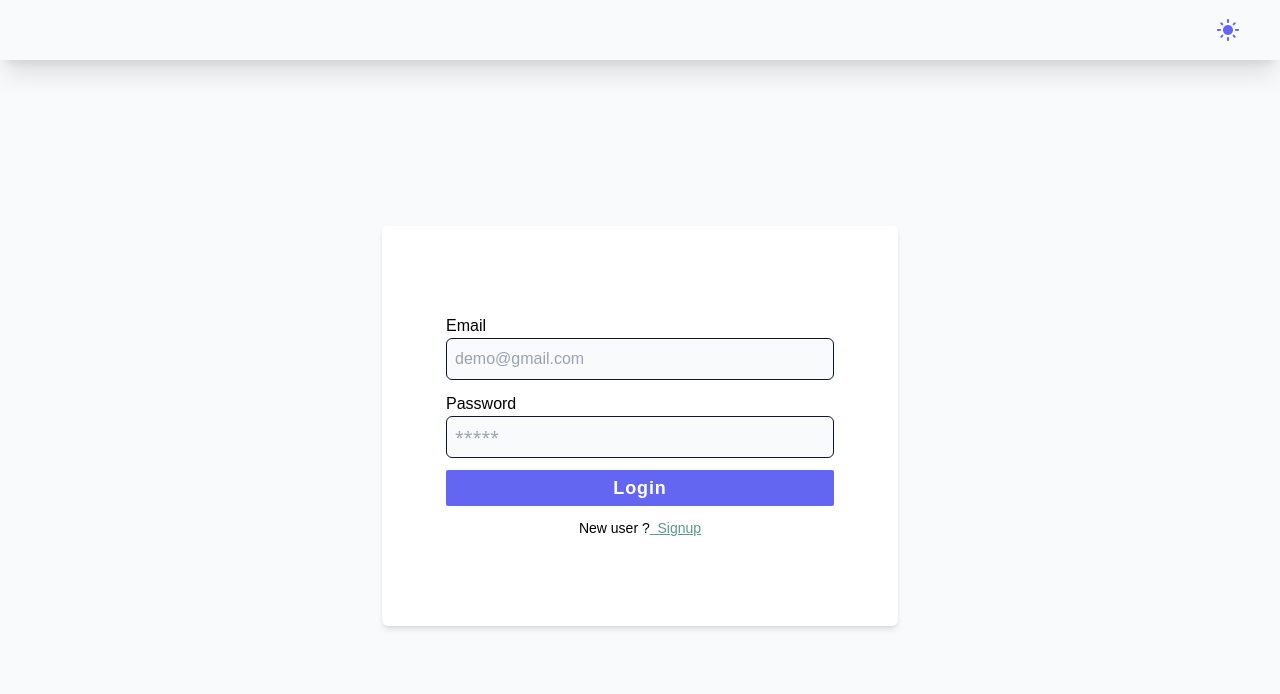
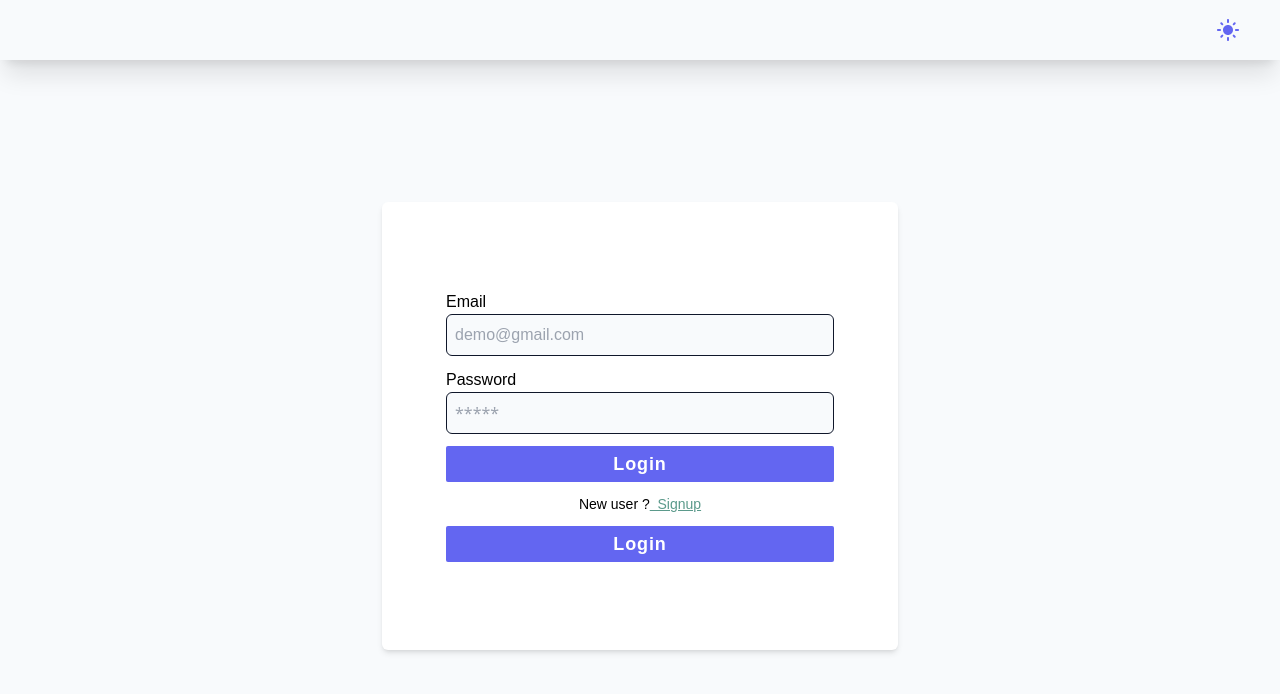
Before and after one commit to Amit-Shaw7/kanban-task-management, a React (Create React App) app in the folder frontend/: page /login in a window 1280 px wide. Shown: the top 694 px of the page. Built offline with nearby package versions, Linux system fonts and the light colour scheme.

Commit message:
added guest login feature

```diff
--- a/frontend/src/pages/Login.js
+++ b/frontend/src/pages/Login.js
@@ -26,6 +26,15 @@ export default function Login() {
     dispatch(login(data, navigate));
   };
 
+  const guestLogin = () => {
+    const email = "guest@gmail.com";
+    const password = "123456";
+    const data = {
+      email, password
+    };
+    dispatch(login(data, navigate));
+  }
+
   return (
     <>
       {
@@ -49,10 +58,12 @@ export default function Login() {
                     <p className='text-red text-xs'>{errors.password?.message}</p>
                   </div>
 
-                  <Button fullWidth={true} text='Login' name='login' />
+                  <Button fullWidth={true} text='Login' type="submit" name='login' />
+
                   <p className='text-black dark:text-white text-sm text-center'>New user ?
                     <Link to='/signup' className='underline text-green'>&nbsp; Signup</Link>
                   </p>
+                  <Button onClickFn={guestLogin} fullWidth={true} text='Login' type="button" name='login' />
                 </form>
               </Card>
             </div>
```
